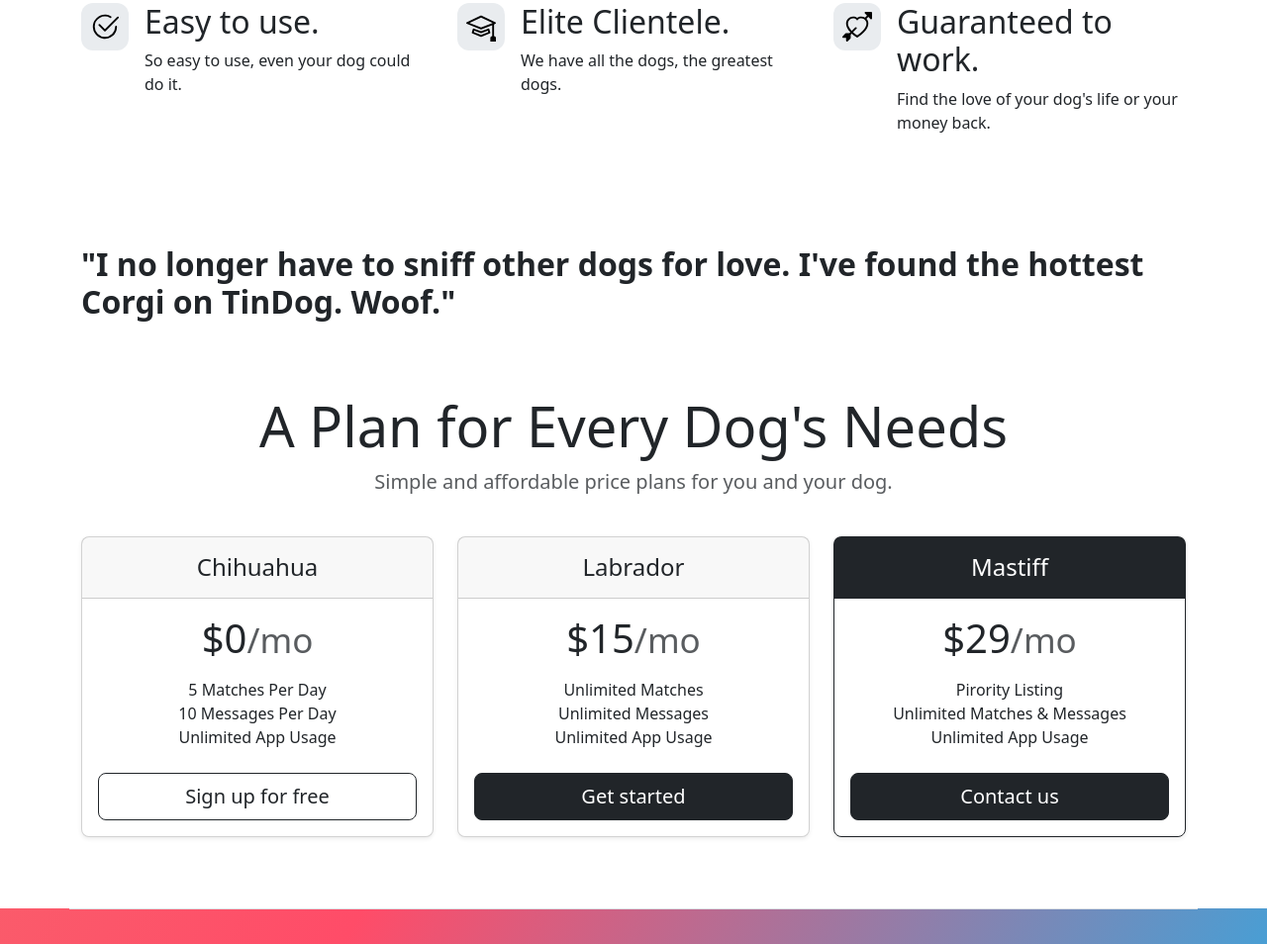
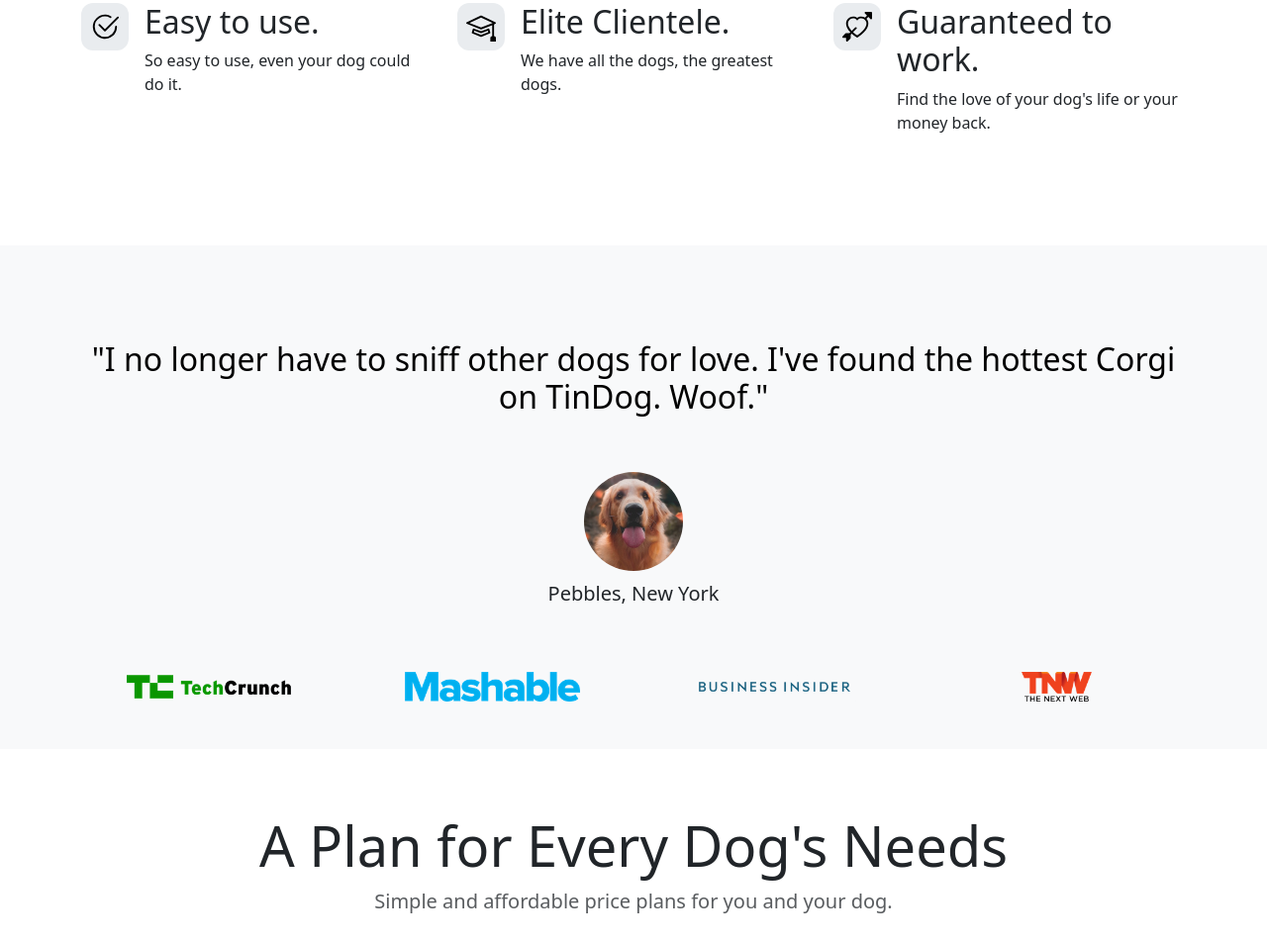
Before and after one commit to MS134340/Tindog, a plain HTML site: page index.html in a window 1280 px wide. Shown: the part 783-1737 px from the top of the page at 99% size. Drawn offline with nearby package versions, Linux system fonts and the light colour scheme.

Commit message:
index.html

```diff
--- a/index.html
+++ b/index.html
@@ -11,26 +11,30 @@
 </head>
 
 <body>
+
+
   <!-- Title -->
   <section id="title" class="gradient-background">
 
     <div class="container col-xxl-8 px-4 pt-5">
       <div class="row flex-lg-row-reverse align-items-center g-5 pt-5">
         <div class="col-10 col-sm-8 col-lg-6">
-          <img src="iphone.png" class="d-block mx-lg-auto img-fluid" alt="Bootstrap Themes" height="200" loading="lazy">
+          <img src="iphone.png" class="d-block mx-lg-auto img-fluid" alt="Bootstrap Themes" height="200"
+            loading="lazy">
         </div>
         <div class="col-lg-6">
           <h1 class="display-5 fw-bold text-body-emphasis lh-1 mb-3">Meet new and interesting dogs nearby.</h1>
+
           <div class="d-grid gap-2 d-md-flex justify-content-md-start">
-            <button type="button" class="btn btn-light btn-lg px-4 me-md-2"><svg xmlns="http://www.w3.org/2000/svg" width="16" height="16" fill="currentColor"
-                  class="bi bi-apple mb-1" viewBox="0 0 16 16">
+            <button type="button" class="btn btn-light btn-lg px-4 me-md-2"><svg xmlns="http://www.w3.org/2000/svg"
+                width="16" height="16" fill="currentColor" class="bi bi-apple mb-1" viewBox="0 0 16 16">
                 <path
                   d="M11.182.008C11.148-.03 9.923.023 8.857 1.18c-1.066 1.156-.902 2.482-.878 2.516.024.034 1.52.087 2.475-1.258.955-1.345.762-2.391.728-2.43Zm3.314 11.733c-.048-.096-2.325-1.234-2.113-3.422.212-2.189 1.675-2.789 1.698-2.854.023-.065-.597-.79-1.254-1.157a3.692 3.692 0 0 0-1.563-.434c-.108-.003-.483-.095-1.254.116-.508.139-1.653.589-1.968.607-.316.018-1.256-.522-2.267-.665-.647-.125-1.333.131-1.824.328-.49.196-1.422.754-2.074 2.237-.652 1.482-.311 3.83-.067 4.56.244.729.625 1.924 1.273 2.796.576.984 1.34 1.667 1.659 1.899.319.232 1.219.386 1.843.067.502-.308 1.408-.485 1.766-.472.357.013 1.061.154 1.782.539.571.197 1.111.115 1.652-.105.541-.221 1.324-1.059 2.238-2.758.347-.79.505-1.217.473-1.282Z" />
                 <path
                   d="M11.182.008C11.148-.03 9.923.023 8.857 1.18c-1.066 1.156-.902 2.482-.878 2.516.024.034 1.52.087 2.475-1.258.955-1.345.762-2.391.728-2.43Zm3.314 11.733c-.048-.096-2.325-1.234-2.113-3.422.212-2.189 1.675-2.789 1.698-2.854.023-.065-.597-.79-1.254-1.157a3.692 3.692 0 0 0-1.563-.434c-.108-.003-.483-.095-1.254.116-.508.139-1.653.589-1.968.607-.316.018-1.256-.522-2.267-.665-.647-.125-1.333.131-1.824.328-.49.196-1.422.754-2.074 2.237-.652 1.482-.311 3.83-.067 4.56.244.729.625 1.924 1.273 2.796.576.984 1.34 1.667 1.659 1.899.319.232 1.219.386 1.843.067.502-.308 1.408-.485 1.766-.472.357.013 1.061.154 1.782.539.571.197 1.111.115 1.652-.105.541-.221 1.324-1.059 2.238-2.758.347-.79.505-1.217.473-1.282Z" />
               </svg> Download</button>
-            <button type="button" class="btn btn-outline-light btn-lg px-4"><svg xmlns="http://www.w3.org/2000/svg" width="16" height="16" fill="currentColor"
-                class="bi bi-google-play mb-1" viewBox="0 0 16 16">
+            <button type="button" class="btn btn-outline-light btn-lg px-4"><svg xmlns="http://www.w3.org/2000/svg"
+                width="16" height="16" fill="currentColor" class="bi bi-google-play mb-1" viewBox="0 0 16 16">
                 <path
                   d="M14.222 9.374c1.037-.61 1.037-2.137 0-2.748L11.528 5.04 8.32 8l3.207 2.96 2.694-1.586Zm-3.595 2.116L7.583 8.68 1.03 14.73c.201 1.029 1.36 1.61 2.303 1.055l7.294-4.295ZM1 13.396V2.603L6.846 8 1 13.396ZM1.03 1.27l6.553 6.05 3.044-2.81L3.333.215C2.39-.341 1.231.24 1.03 1.27Z" />
               </svg> Download</button>
@@ -57,6 +61,7 @@
           <div>
             <h3 class="fs-2">Easy to use.</h3>
             <p>So easy to use, even your dog could do it.</p>
+
           </div>
         </div>
         <div class="col d-flex align-items-start">
@@ -73,6 +78,7 @@
           <div>
             <h3 class="fs-2">Elite Clientele.</h3>
             <p>We have all the dogs, the greatest dogs.</p>
+
           </div>
         </div>
         <div class="col d-flex align-items-start">
@@ -87,6 +93,7 @@
           <div>
             <h3 class="fs-2">Guaranteed to work.</h3>
             <p>Find the love of your dog's life or your money back.</p>
+
           </div>
         </div>
       </div>
@@ -94,10 +101,33 @@
   </section>
   <!-- Testimonial -->
   <section id="testimonial">
-    <div>
+    <div class="my-5">
+      <div class="p-5 text-center bg-body-tertiary">
         <div class="container py-5">
-        <h2><strong>"I no longer have to sniff other dogs for love. I've found the hottest Corgi on
-          TinDog. Woof."</strong></h2>
+          <h2 class="text-body-emphasis">"I no longer have to sniff other dogs for love. I've found the hottest Corgi on
+            TinDog. Woof."</h2>
+          <img class="profile-img mt-5" src="dog-img.jpg" alt="dog image">
+          <p class="col-lg-8 mx-auto lead mt-2">
+            Pebbles, New York
+          </p>
+        </div>
+
+        <div class="container">
+          <div class="row">
+            <div class="col-lg-3 col-sm-12">
+              <img src="techcrunch.png" alt="techcrunch" height="30">
+            </div>
+            <div class="col-lg-3 col-sm-12">
+              <img src="mashable.png" alt="mashable" height="30">
+            </div>
+            <div class="col-lg-3 col-sm-12">
+              <img src="bizinsider.png" alt="bizinsider" height="30">
+            </div>
+            <div class="col-lg-3 col-sm-12">
+              <img src="tnw.png" alt="tnw" height="30">
+            </div>
+          </div>
+        </div>
       </div>
     </div>
   </section>
@@ -165,10 +195,14 @@
     <div class="container ">
       <footer class="row row-cols-1 row-cols-sm-2 row-cols-md-5 py-5 mt-5 border-top">
         <div class="col mb-3">
+
           <p class="text-body-secondary">© Tindog</p>
         </div>
+
         <div class="col mb-3">
+
         </div>
+
         <div class="col mb-3">
           <h5>Section</h5>
           <ul class="nav flex-column">
@@ -179,6 +213,7 @@
             <li class="nav-item mb-2"><a href="#" class="nav-link p-0 text-body-secondary">About</a></li>
           </ul>
         </div>
+
         <div class="col mb-3">
           <h5>Section</h5>
           <ul class="nav flex-column">
@@ -189,6 +224,7 @@
             <li class="nav-item mb-2"><a href="#" class="nav-link p-0 text-body-secondary">About</a></li>
           </ul>
         </div>
+
         <div class="col mb-3">
           <h5>Section</h5>
           <ul class="nav flex-column">
@@ -203,4 +239,5 @@
     </div>
   </section>
 </body>
+
 </html>
```
Lines whose indentation alone changed are shown as unchanged.
